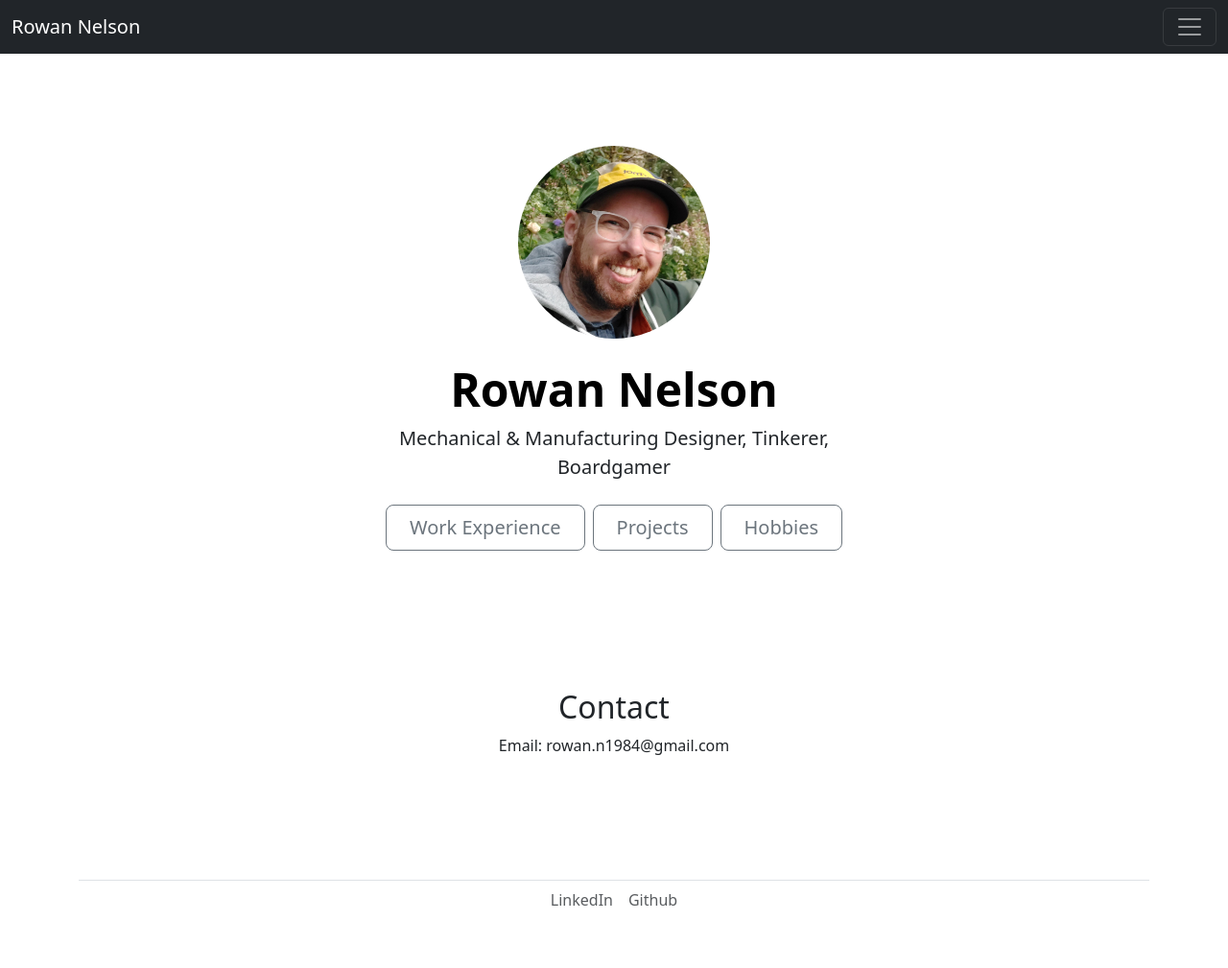
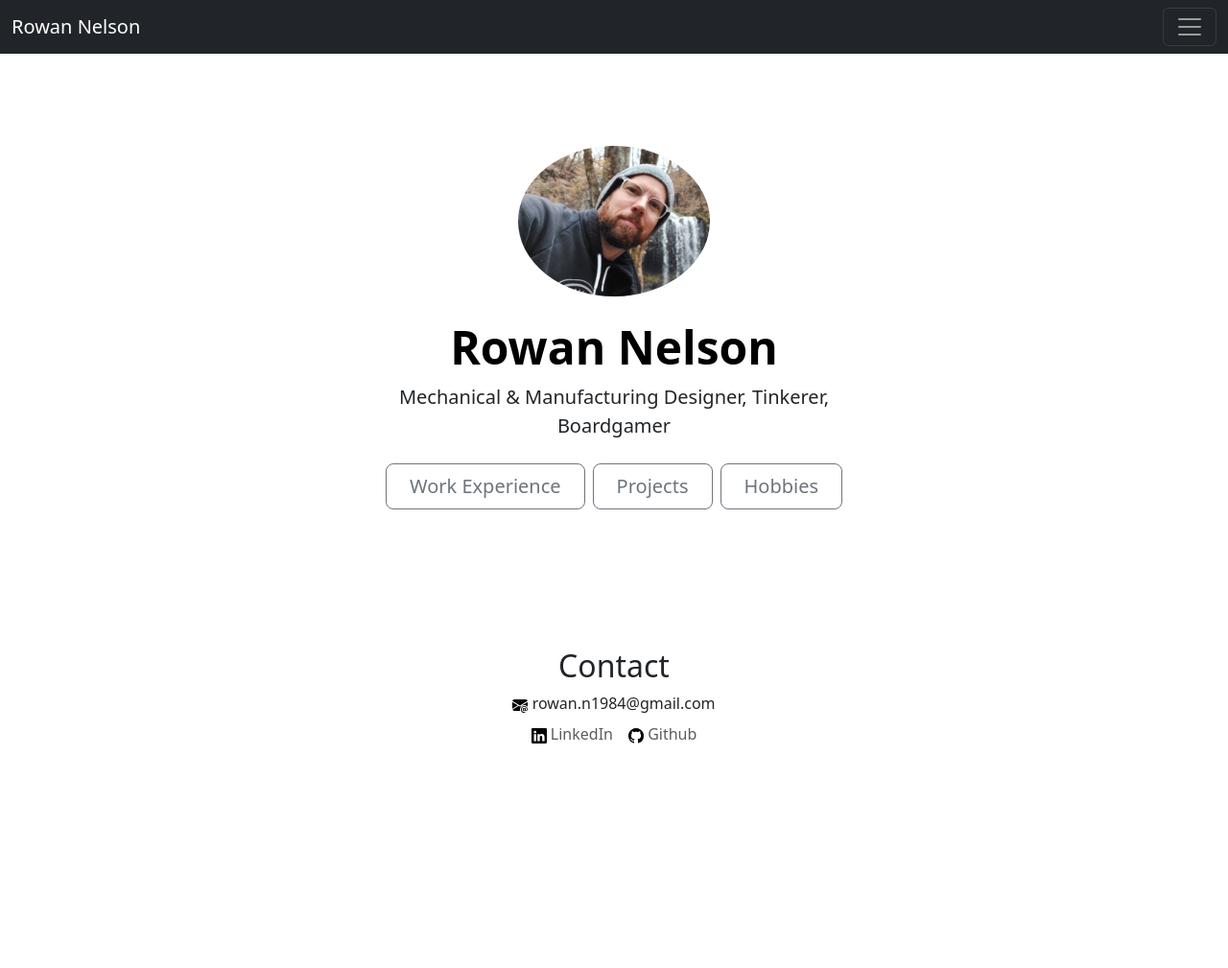
Before and after one commit to RowanForge/Portfolio, a plain HTML site: page index.html in a window 1280 px wide. Shown: the whole page at 96% size. After the commit the page ends 881 px from the top, so only its background shows below. Drawn offline with nearby package versions, Linux system fonts and the light colour scheme.

Commit message:
Update profile picture and enhance contact section; add social media links and new SVG assets

```diff
--- a/index.html
+++ b/index.html
@@ -33,7 +33,7 @@
     <!-- Main title -->
     <div id="mainTitle" class="container">
       <div class="px-4 py-5 my-5 text-center">
-        <img id="profilePic" class="d-block mx-auto mb-4" src="./assets/Rowan with hat.jpg">
+        <img id="profilePic" class="mx-auto mb-4" src="./assets/Rowan and waterfall.jpg">
         <h1 class="display-5 fw-bold text-body-emphasis">Rowan Nelson</h1>
         <div class="col-lg-6 mx-auto">
           <p class="lead mb-4">Mechanical & Manufacturing Designer, Tinkerer, Boardgamer </p>
@@ -49,17 +49,12 @@
     <div id="contact" class="container">
       <div class="px-4 py-5 my-5 text-center">
         <h2>Contact</h2>
-        <p>Email: rowan.n1984@gmail.com</p>
+        <p class="mb-0"><img src="./assets/envelope-at-fill.svg"> rowan.n1984@gmail.com</p>
+        <ul class="nav justify-content-center">
+          <li class="nav-item"><a href="http://www.linkedin.com/in/rowan-nelson-4a306567" class="nav-link px-2 text-body-secondary"> <img src="./assets/linkedin.svg"/> LinkedIn</a></li>
+          <li class="nav-item"><a href="http://www.github.com/RowanForge" class="nav-link px-2 text-body-secondary"><img src="./assets/github.svg"> Github</a></li>
+        </ul>
       </div>
-    </div>
-    <!-- Footer -->
-    <div class="container">
-      <footer class="py-3 my-4">
-        <ul class="nav justify-content-center border-top pb-3 mb-3">
-          <li class="nav-item"><a href="http://www.linkedin.com/in/rowan-nelson-4a306567" class="nav-link px-2 text-body-secondary">LinkedIn</a></li>
-          <li class="nav-item"><a href="http://www.github.com/RowanForge" class="nav-link px-2 text-body-secondary">Github</a></li>
-        </ul>
-      </footer>
     </div>
     <!-- Scripts -->
     <script src="/docs/5.3/dist/js/bootstrap.bundle.min.js" integrity="sha384-YvpcrYf0tY3lHB60NNkmXc5s9fDVZLESaAA55NDzOxhy9GkcIdslK1eN7N6jIeHz" crossorigin="anonymous"></script>
```
Also changed, not shown: workExperience.html (+5 -5 lines), assets/envelope-at-fill.svg (added), assets/github.svg (added), assets/linkedin.svg (added).
